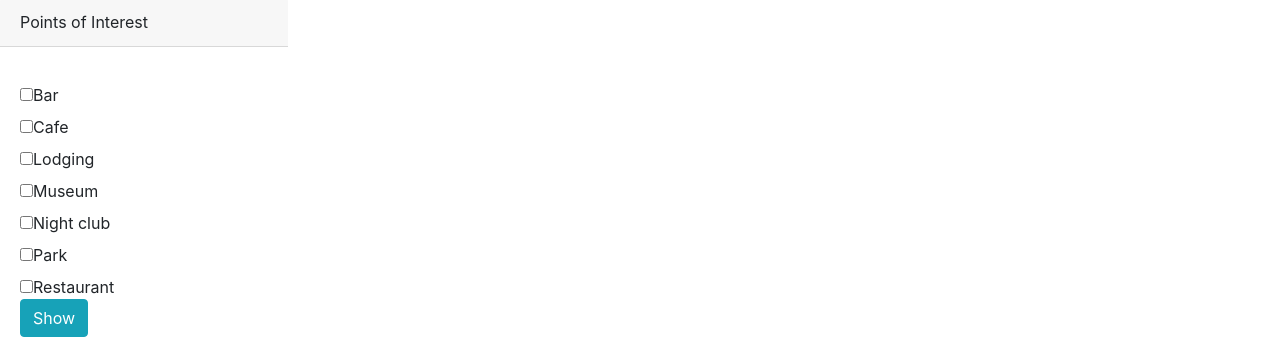
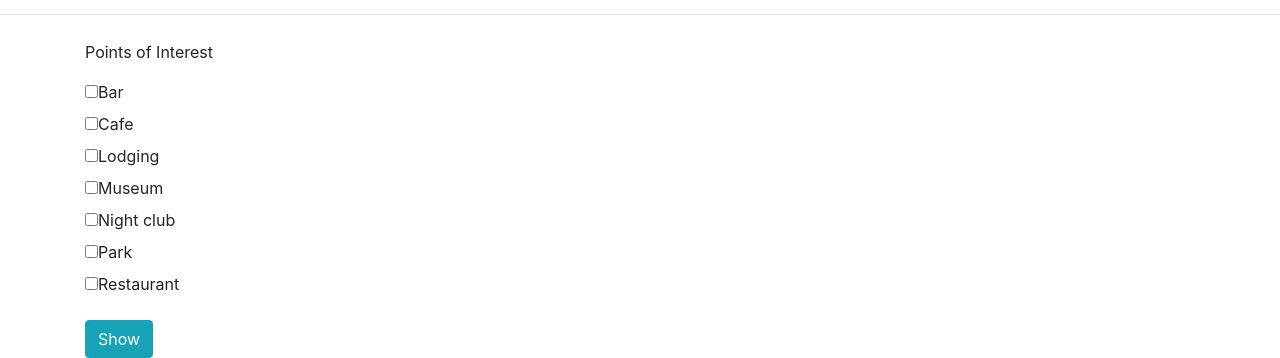
Before and after one commit to Code-Institute-Submissions/MilestoneProj_Destination, a plain HTML site: page index.html in a window 1280 px wide. Shown: the part 1026-1384 px from the top of the page. Drawn offline with nearby package versions, Linux system fonts and the light colour scheme; some packages are replaced by stand-ins of ours.

```diff
--- a/css/style.css
+++ b/css/style.css
@@ -18,3 +18,15 @@
 .card{
     border: none!important;
 }
+.card-columns {
+    column-count: 2;
+}
+.container{
+    margin-top: 25px!important;
+}
+#types_holder{
+    margin-bottom: 40px;
+}
+#types{
+    padding:0px!important;
+}
--- a/index.html
+++ b/index.html
@@ -19,20 +19,24 @@
         </div>
     </div>
     <div id="map"></div>
-
-    <div class="card border-light mb-3" style="max-width: 18rem;">
-        <div class="card-header">Points of Interest</div>
-        <div class="card-body">
+    <hr>
+    <div class="container">
+        <div class="row">
+            <div class="col card-types col-xs-6" style="max-width: 25rem;">
+                <div class="">Points of Interest</div>
+                <div class="card-body" id="types">
                     <p class="card-text"><div id="types_holder" style="height: 200px;"></div></p>
                     <input type="button" value="Show" id="submit"class="btn btn-info" onclick="renderMap();">
                 </div>
             </div>
-    <div class="col-xs-6" id="listing">
+            <div class="col card-results col-xs-6" id="listing">
                 <table id="resultsTable">
-            <tbody id="result"></tbody>
+                    <ul class="list-unstyled card-columns" id="result"></ul>
                 </table>
             </div>
+        </div>
 
+    </div>
 
 <footer>
 
--- a/js/maps.js
+++ b/js/maps.js
@@ -107,10 +107,10 @@ function callback(results, status) {
             createrMarker(results[i]);
         }
     }
+    labelIndex = 0;
 }
 
 function createrMarker(cities) {
-    //var labelIndex = 0;
     var marker = new google.maps.Marker({
         map: map,
         position: cities.geometry.location,
```
Lines whose indentation alone changed are shown as unchanged.
